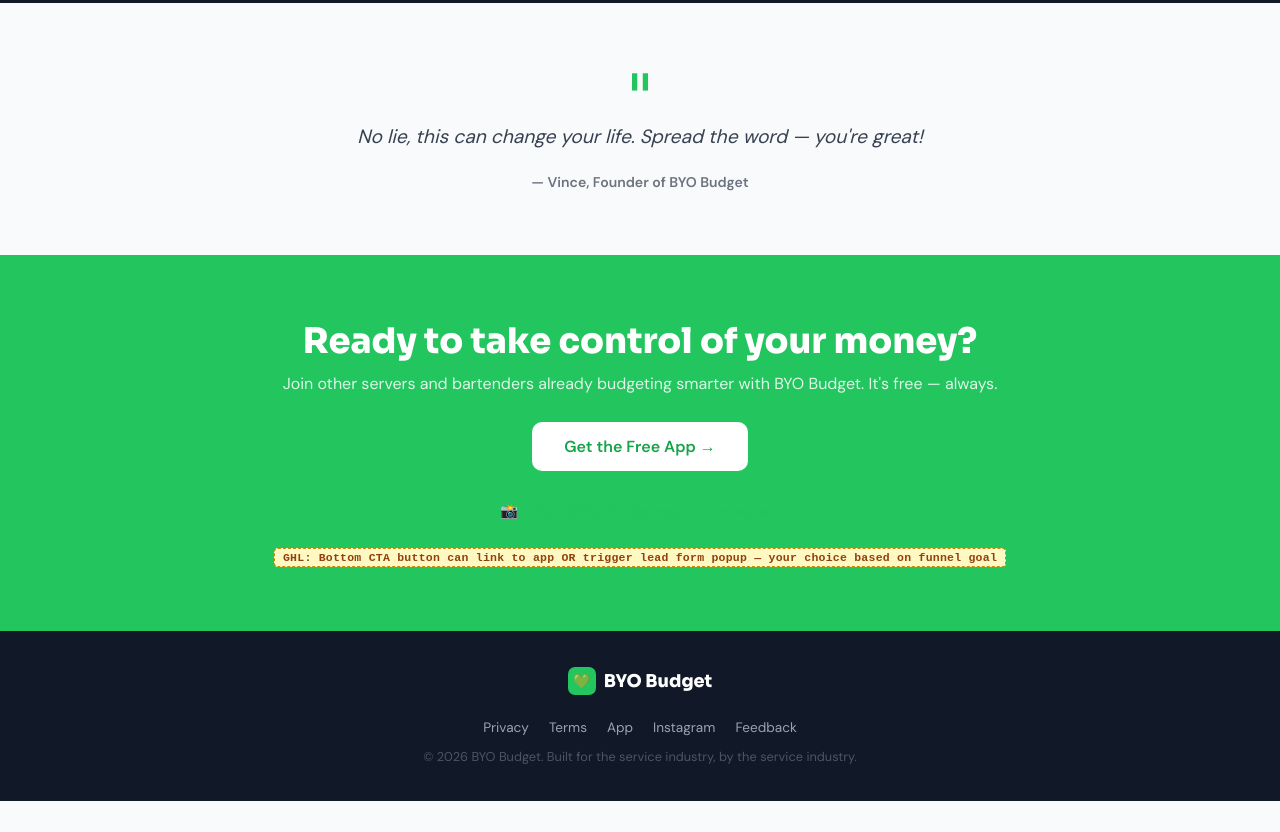
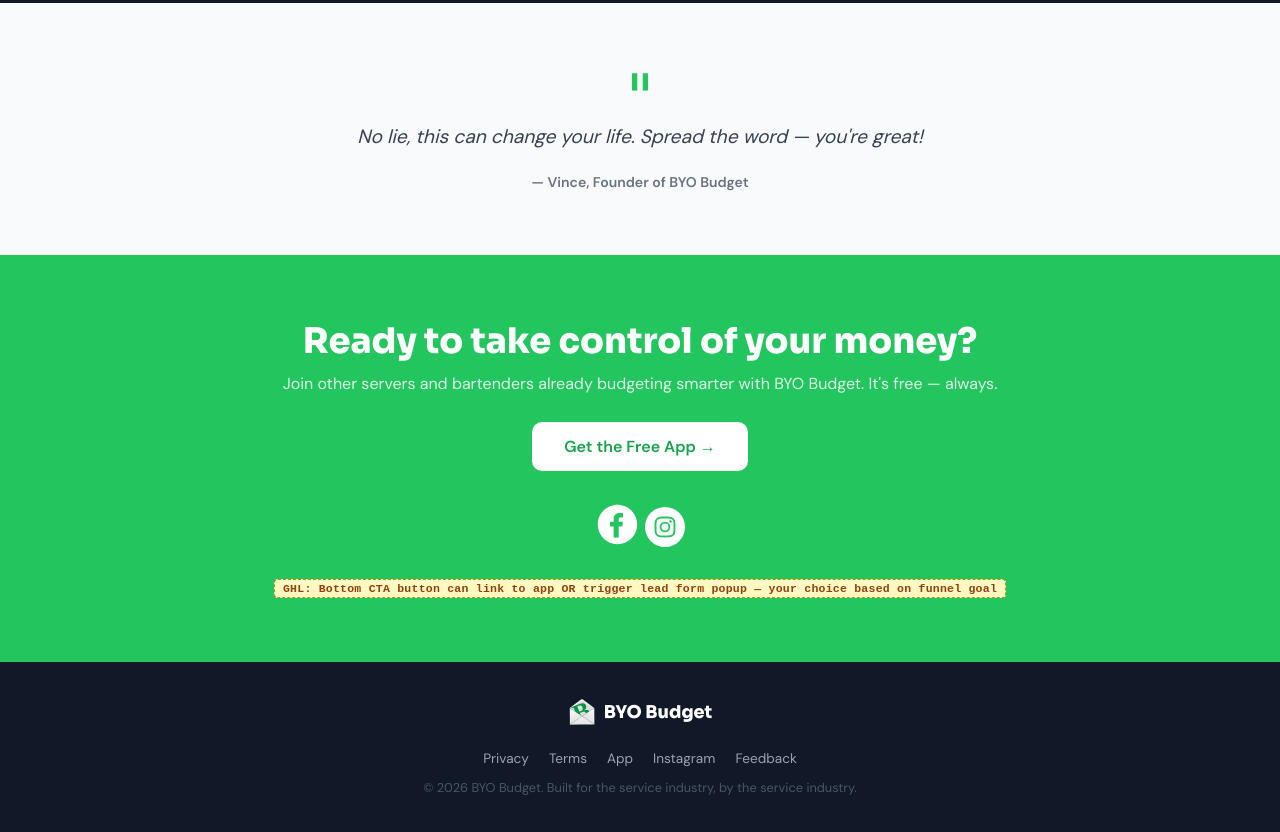
Before and after one commit to alyssa-dannielle/byob-funnel, a plain HTML site: page devIndex.html in a window 1280 px wide. Shown: the part 4931-5763 px from the top of the page. Before the commit the page ends 5732 px from the top, so only its background shows below. Drawn offline with Linux system fonts and the light colour scheme.

Commit message:
some more icon updates

```diff
--- a/devIndex.html
+++ b/devIndex.html
@@ -666,6 +666,19 @@
         color: #4b5563;
         font-size: 0.8rem;
       }
+      .fb-link {
+        display: inline-flex;
+        align-items: center;
+        gap: 6px;
+        color: var(--green);
+        font-weight: 600;
+        font-size: 0.9rem;
+        text-decoration: none;
+        margin-top: 10px;
+      }
+      .fb-link:hover {
+        text-decoration: underline;
+      }
       .ig-link {
         display: inline-flex;
         align-items: center;
@@ -1076,11 +1089,29 @@
       >
       <br /><br />
       <a
+        class="fb-link"
+        href="https://www.facebook.com/byobudget"
+        target="_blank"
+      >
+        <img
+          src="public/facebook.svg"
+          alt="Facebook"
+          width="45px"
+          height="45px"
+        />
+      </a>
+      <a
         class="ig-link"
         href="https://www.instagram.com/byobudgetapp"
         target="_blank"
-        >📸 Follow @byobudgetapp on Instagram</a
       >
+        <img
+          src="public/instagram.svg"
+          alt="Instagram"
+          width="40px"
+          height="40px"
+        />
+      </a>
       <br /><br />
       <span class="ghl-note" style="color: #92400e; background: #fef9c3"
         >GHL: Bottom CTA button can link to app OR trigger lead form popup —
@@ -1091,7 +1122,7 @@
     <!-- ══ FOOTER ══ -->
     <footer>
       <div class="footer-logo">
-        <span class="footer-logo-icon">💚</span>
+        <img src="public/byob.svg" alt="BYOB-logo" width="28px" height="28px" />
         BYO Budget
       </div>
       <div class="footer-links">
```
Also changed, not shown: index.html (+13 -0 lines).
